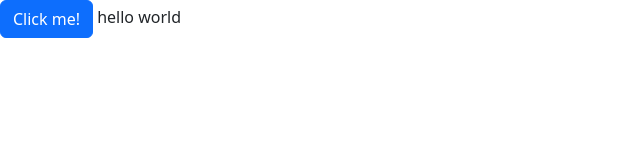
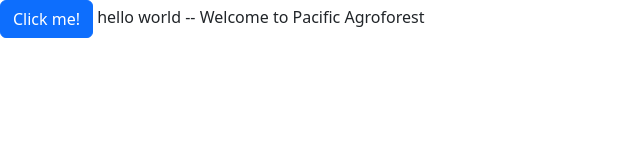
Before and after one commit to aaronoman/pnwagroforest-site, a plain HTML site: page bootstrap.html in a window 1280 px wide. Shown: the whole page, without its empty margins (0-640 px from the left). Drawn offline with Linux system fonts and the light colour scheme.

Commit message:
Welcome landing text for Pacific Northwest Agroforest website. This is a test commit to see if I can push to GitHub from Visual Studio Code.

```diff
--- a/bootstrap.html
+++ b/bootstrap.html
@@ -8,7 +8,7 @@
   </head>
   <body>
     <button class="btn btn-primary">Click me!</button>
-    hello world
+    hello world -- Welcome to Pacific Agroforest
     <script src="./bootstrap/js/bootstrap.bundle.min.js"></script>
 </body>
 </html>
```
